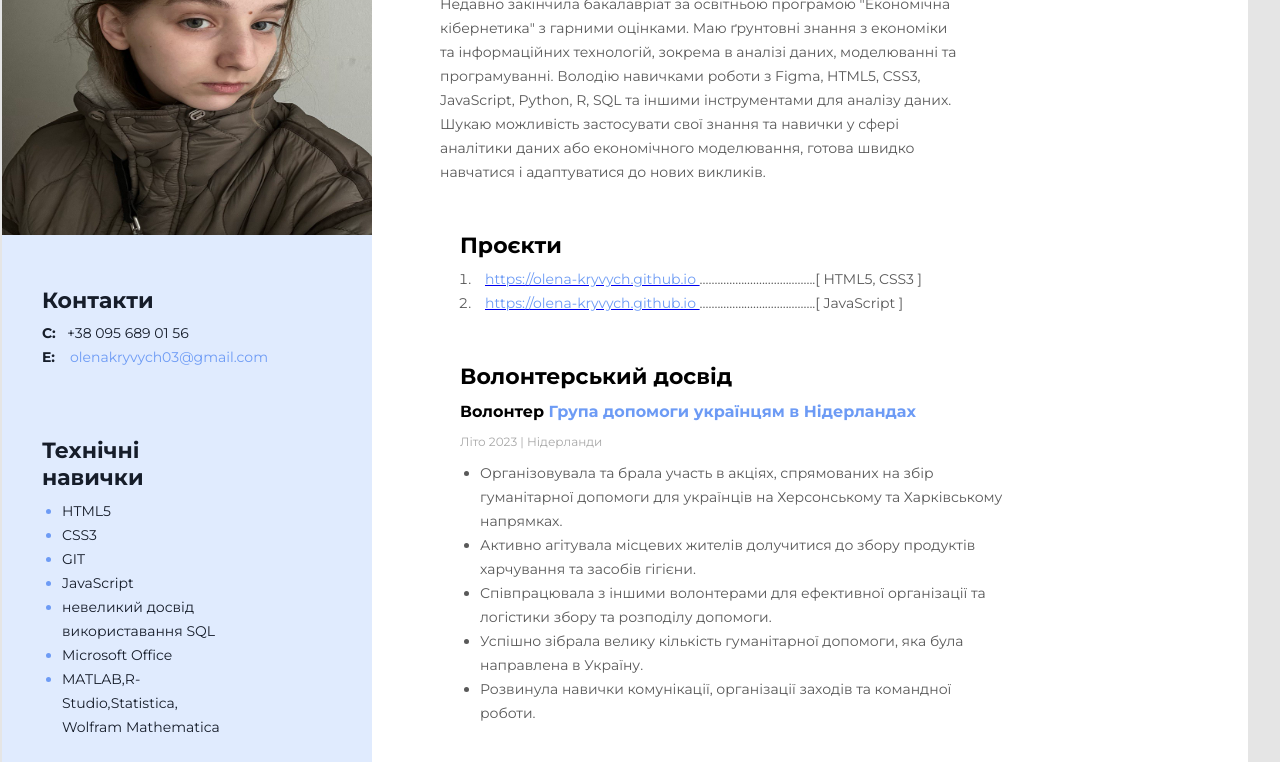
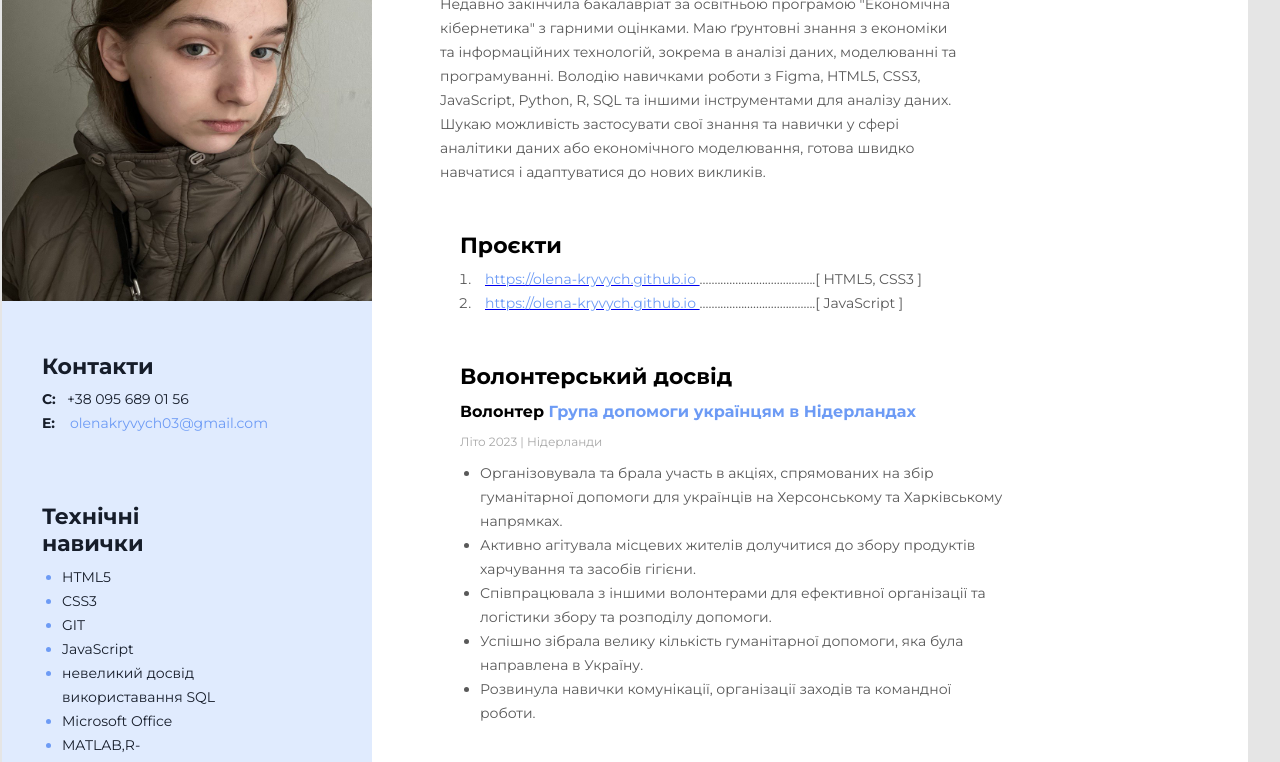
Before and after one commit to olena-kryvych/1, a plain HTML site: page index.html in a window 1280 px wide. Shown: the part 207-969 px from the top of the page. Drawn offline with Linux system fonts and the light colour scheme.

Commit message:
Update index.html

```diff
--- a/index.html
+++ b/index.html
@@ -110,7 +110,7 @@
 
         <!-- Sidebar -->
         <aside class="sidebar">
-            <img src="./img/photo_2024-06-20_16-16-57.jpg" alt="My photo" width="370px" height="354px" class="img">
+            <img src="./img/photo_2024-06-20_16-16-57.jpg" alt="My photo" width="370px" height="420px" class="img">
 
 
             <div class="sidebar-content">
```
